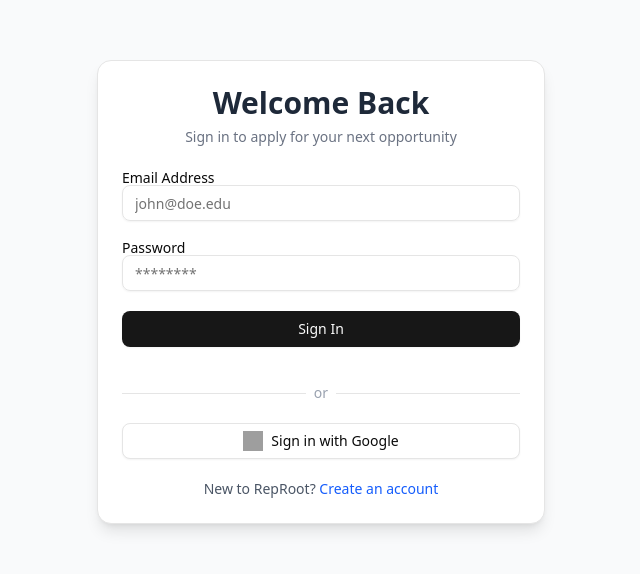
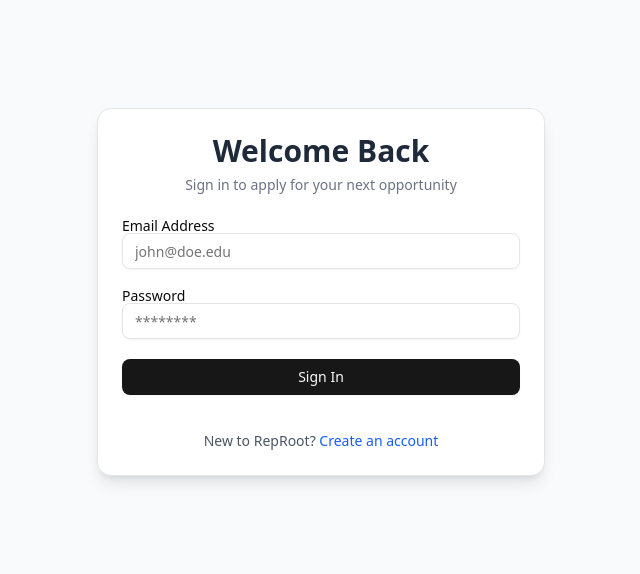
Before and after one commit to Sk-Mahammad-Irfan/RepRoot, a React (Vite) app in the folder frontend/: page /login in a window 1280 px wide. Shown: the part 140-714 px from the top of the page, without its empty margins (319-959 px from the left). Built offline with nearby package versions, Linux system fonts and the light colour scheme; grey boxes are pictures that could not be loaded.

Commit message:
remove google login from frontend

```diff
--- a/frontend/src/pages/Auth/Login.jsx
+++ b/frontend/src/pages/Auth/Login.jsx
@@ -16,7 +16,6 @@ export default function Login() {
   const location = useLocation();
   const [auth, setAuth] = useAuth();
 
-  // Email/password login handler
   const handleSubmit = async (e) => {
     e.preventDefault();
     setError("");
@@ -46,48 +45,11 @@ export default function Login() {
     }
   };
 
-  // Google login handler (after OAuth redirect)
-  const fetchGoogleUser = async () => {
-    try {
-      const res = await axios.get(
-        `${import.meta.env.VITE_API_URL}/api/auth/user`,
-        {
-          withCredentials: true,
-        }
-      );
-
-      if (res.data) {
-        setAuth({
-          ...auth,
-          user: res.data,
-          token: "session", // or handle it differently if using JWT
-        });
-        localStorage.setItem(
-          "auth",
-          JSON.stringify({ user: res.data, token: "session" })
-        );
-        navigate("/");
-      }
-    } catch (err) {
-      console.error("Google auth failed:", err);
-    }
-  };
-
   useEffect(() => {
     if (auth?.token) {
       navigate("/");
-    } else {
-      // On OAuth redirect, try to fetch user if session exists
-      const query = new URLSearchParams(window.location.search);
-      if (query.get("from") === "google") {
-        fetchGoogleUser();
-      }
     }
   }, [auth, navigate]);
-
-  const handleGoogleLogin = () => {
-    window.open(`${import.meta.env.VITE_API_URL}/api/auth/google`, "_self");
-  };
 
   return (
     <div className="flex items-center justify-center min-h-screen bg-gray-50 px-4">
@@ -126,25 +88,8 @@ export default function Login() {
             <Button type="submit" className="w-full">
               Sign In
             </Button>
-
-            <div className="flex items-center justify-center mt-4">
-              <div className="w-full border-t" />
-              <span className="px-2 text-sm text-gray-400">or</span>
-              <div className="w-full border-t" />
-            </div>
-
-            <Button
-              type="button"
-              variant="outline"
-              className="w-full flex items-center justify-center gap-2"
-              onClick={handleGoogleLogin}
-            >
-              <img src="/google-icon.svg" alt="Google" className="w-5 h-5" />
-              Sign in with Google
-            </Button>
-
             <p className="text-sm text-center text-gray-600 mt-4">
-              New to RepRoot?{" "}
+              New to RepRoot? {" "}
               <a href="/register" className="text-blue-600 hover:underline">
                 Create an account
               </a>
```
